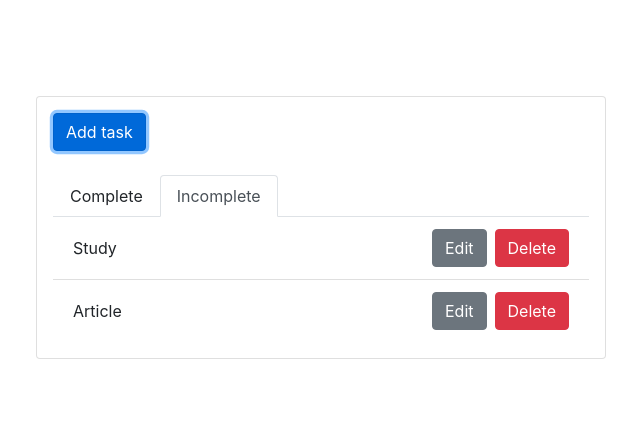
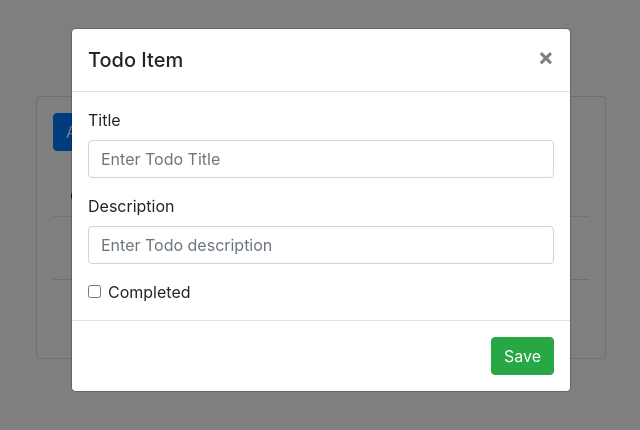
Before and after one commit to CalCorbin/django-todo-react, a React (Create React App) app in the folder frontend/: page / in a window 1280 px wide. Both pictures are taken after a click on the button "Add task". Shown: the top 430 px of the page, without its empty margins (319-959 px from the left). Built offline with nearby package versions, Linux system fonts and the light colour scheme.

Commit message:
Update README and install axios

```diff
--- a/frontend/package.json
+++ b/frontend/package.json
@@ -2,10 +2,12 @@
   "name": "frontend",
   "version": "0.1.0",
   "private": true,
+  "proxy": "http://localhost:8000",
   "dependencies": {
     "@testing-library/jest-dom": "^5.16.1",
     "@testing-library/react": "^12.1.2",
     "@testing-library/user-event": "^13.5.0",
+    "axios": "^0.24.0",
     "bootstrap": "^4.6.0",
     "react": "^17.0.2",
     "react-dom": "^17.0.2",
--- a/frontend/src/App.js
+++ b/frontend/src/App.js
@@ -1,4 +1,5 @@
 import React, { Component } from "react";
+import Modal from "./components/Modal";
 
 const todoItems = [
   {
@@ -33,8 +34,38 @@
     this.state = {
       viewCompleted: false,
       todoList: todoItems,
+      modal: false,
+      activeItem: {
+        title: "",
+        description: "",
+        completed: false,
+      },
     };
   }
+
+  toggle = () => {
+    this.setState({ modal: !this.state.modal });
+  };
+
+  handleSubmit = (item) => {
+    this.toggle();
+
+    alert("save" + JSON.stringify(item));
+  };
+
+  handleDelete = (item) => {
+    alert("delete" + JSON.stringify(item));
+  };
+
+  createItem = () => {
+    const item = { title: "", description: "", completed: false };
+
+    this.setState({ activeItem: item, modal: !this.state.modal });
+  };
+
+  editItem = (item) => {
+    this.setState({ activeItem: item, modal: !this.state.modal });
+  };
 
   displayCompleted = (status) => {
     if (status) {
@@ -66,7 +97,7 @@
   renderItems = () => {
     const { viewCompleted } = this.state;
     const newItems = this.state.todoList.filter(
-      (item) => item.completed == viewCompleted
+      (item) => item.completed === viewCompleted
     );
 
     return newItems.map((item) => (
@@ -83,8 +114,18 @@
           {item.title}
         </span>
         <span>
-          <button className="btn btn-secondary mr-2">Edit</button>
-          <button className="btn btn-danger">Delete</button>
+          <button
+            className="btn btn-secondary mr-2"
+            onClick={() => this.editItem(item)}
+          >
+            Edit
+          </button>
+          <button
+            className="btn btn-danger"
+            onClick={() => this.handleDelete(item)}
+          >
+            Delete
+          </button>
         </span>
       </li>
     ));
@@ -98,7 +139,9 @@
           <div className="col-md-6 col-sm-10 mx-auto p-0">
             <div className="card p-3">
               <div className="mb-4">
-                <button className="btn btn-primary">Add task</button>
+                <button className="btn btn-primary" onClick={this.createItem}>
+                  Add task
+                </button>
               </div>
               {this.renderTabList()}
               <ul className="list-group list-group-flush border-top-0">
@@ -107,6 +150,13 @@
             </div>
           </div>
         </div>
+        {this.state.modal ? (
+          <Modal
+            activeItem={this.state.activeItem}
+            toggle={this.toggle}
+            onSave={this.handleSubmit}
+          />
+        ) : null}
       </main>
     );
   }
--- /dev/null
+++ b/frontend/src/components/Modal.js
@@ -0,0 +1,85 @@
+import React, { Component } from "react";
+import {
+  Button,
+  Modal,
+  ModalHeader,
+  ModalBody,
+  ModalFooter,
+  Form,
+  FormGroup,
+  Input,
+  Label,
+} from "reactstrap";
+
+export default class CustomModal extends Component {
+  constructor(props) {
+    super(props);
+    this.state = {
+      activeItem: this.props.activeItem,
+    };
+  }
+
+  handleChange = (e) => {
+    let { name, value } = e.target;
+
+    if (e.target.type === "checkbox") {
+      value = e.target.checked;
+    }
+
+    const activeItem = { ...this.state.activeItem, [name]: value };
+
+    this.setState({ activeItem });
+  };
+
+  render() {
+    const { toggle, onSave } = this.props;
+
+    return (
+      <Modal isOpen={true} toggle={toggle}>
+        <ModalHeader toggle={toggle}>Todo Item</ModalHeader>
+        <ModalBody>
+          <Form>
+            <FormGroup>
+              <Label for="todo-title">Title</Label>
+              <Input
+                type="text"
+                id="todo-title"
+                name="title"
+                value={this.state.activeItem.title}
+                onChange={this.handleChange}
+                placeholder="Enter Todo Title"
+              />
+            </FormGroup>
+            <FormGroup>
+              <Label for="todo-description">Description</Label>
+              <Input
+                type="text"
+                id="todo-description"
+                name="description"
+                value={this.state.activeItem.description}
+                onChange={this.handleChange}
+                placeholder="Enter Todo description"
+              />
+            </FormGroup>
+            <FormGroup check>
+              <Label check>
+                <Input
+                  type="checkbox"
+                  name="completed"
+                  checked={this.state.activeItem.completed}
+                  onChange={this.handleChange}
+                />
+                Completed
+              </Label>
+            </FormGroup>
+          </Form>
+        </ModalBody>
+        <ModalFooter>
+          <Button color="success" onClick={() => onSave(this.state.activeItem)}>
+            Save
+          </Button>
+        </ModalFooter>
+      </Modal>
+    );
+  }
+}
```
Also changed, not shown: frontend/src/components/Modal/Modal.css (deleted), frontend/src/components/Modal/index.js (deleted), 2 other files (tests, documents, lock files or other folders).
